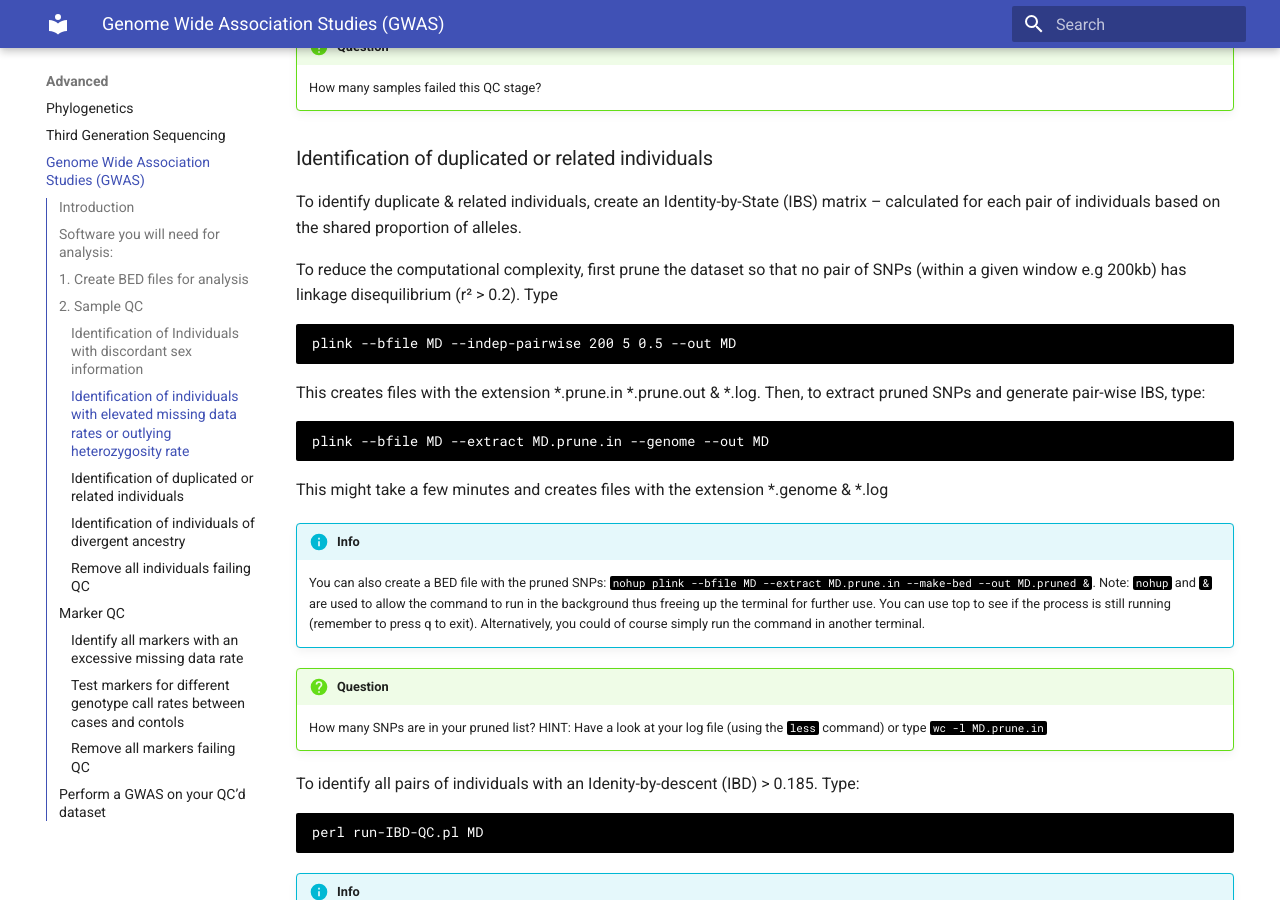
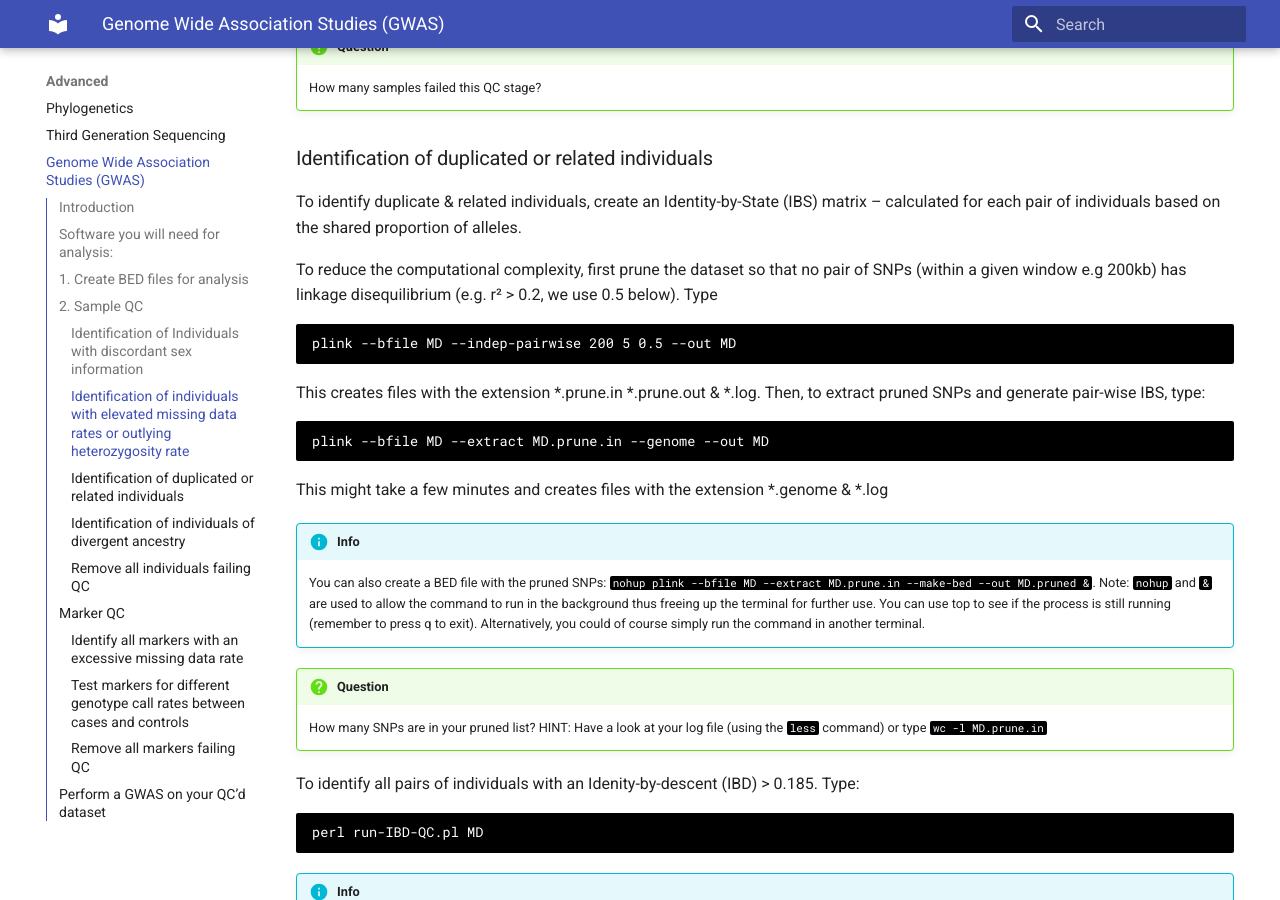
Before and after one commit to lshtm-genomics/omics-course, an MkDocs documentation site: the page built from docs/advanced/gwas.md, in a window 1280 px wide and 900 px high, scrolled down 3668 px. Built offline with MkDocs 1.6.1 and Material for MkDocs 9.7.7, drawn with Linux system fonts in a browser that asks for light colours; some of the changed text lies outside the part shown.

Commit message:
Update gwas.md

````diff
--- a/docs/advanced/gwas.md
+++ b/docs/advanced/gwas.md
@@ -108,7 +108,7 @@ This produces a file named fail_imiss_het_qc.txt
 
 To identify duplicate & related individuals, create an Identity-by-State (IBS) matrix – calculated for each pair of individuals based on the shared proportion of alleles.
 
-To reduce the computational complexity, first prune the dataset so that no pair of SNPs (within a given window e.g 200kb) has linkage disequilibrium (r² > 0.2). Type
+To reduce the computational complexity, first prune the dataset so that no pair of SNPs (within a given window e.g 200kb) has linkage disequilibrium (e.g. r² > 0.2, we use 0.5 below). Type
 
 ```
 plink --bfile MD --indep-pairwise 200 5 0.5 --out MD
@@ -223,9 +223,9 @@ This generates clean.MD.lmiss.pdf
 
 ![](../img/gwas_4.jpg)
 
-We chose to a call-rate threshold of 5% (these SNPs will be removed later in the protocol).
+We chose a call-rate threshold of 5% (these SNPs will be removed later in the protocol).
 
-### Test markers for different genotype call rates between cases and contols
+### Test markers for different genotype call rates between cases and controls
 
 To test all markers for differences in call rate between cases and controls, at the Unix prompt type:
 
````
